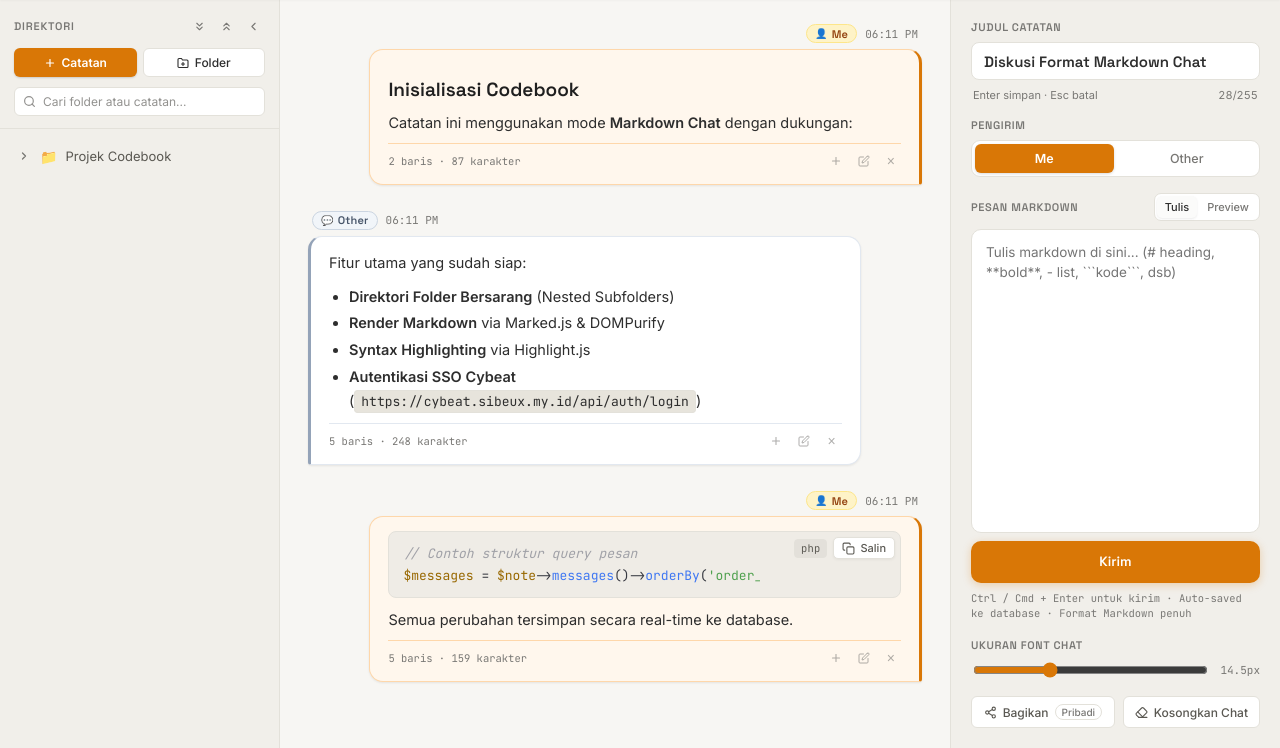
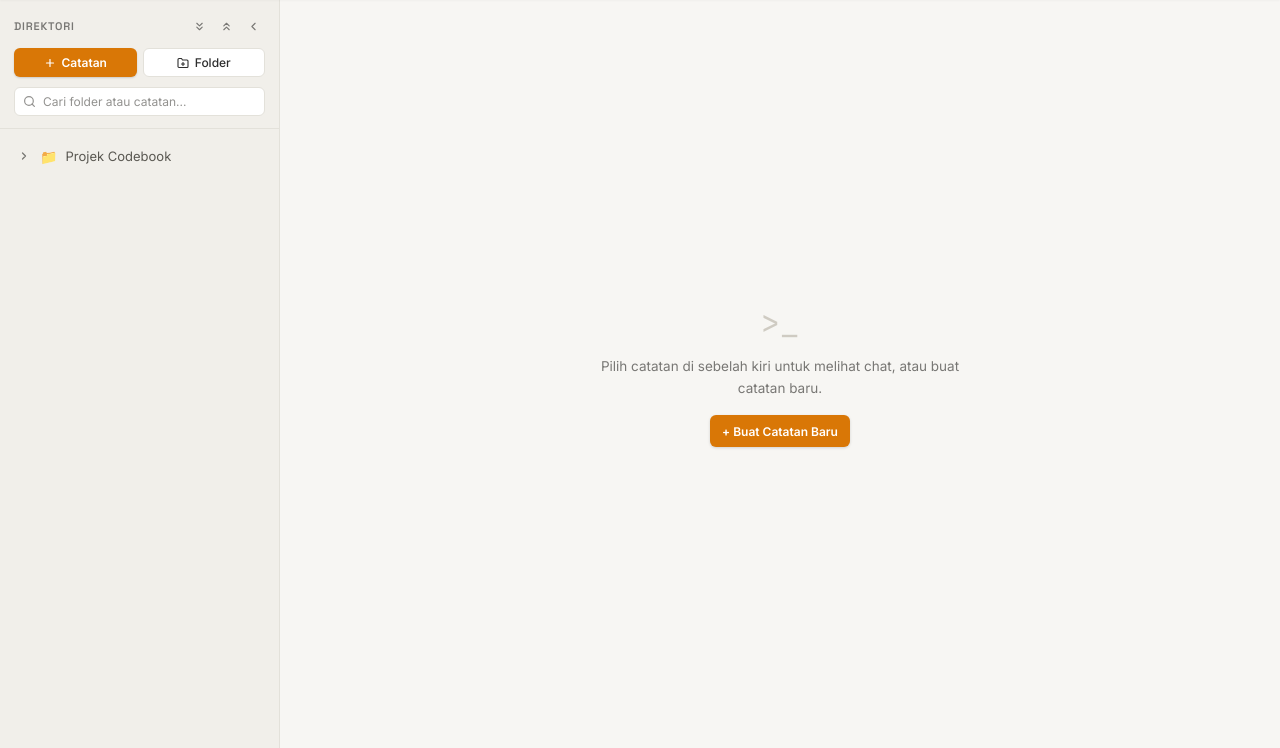
Before and after one commit to sibeux/codebook, a Laravel app: page / in a window 1280 px wide. Shown: the part 52-800 px from the top of the page. Run offline with Laravel 12, Linux system fonts and the light colour scheme; a user stored in the database is signed in; data comes from the database, SQL or seed files in the repository; some libraries are stand-ins or nearby versions.

Commit message:
refactor(workspace): remove fallback note selection and update empty state message
- Removed fallback logic that selected the most recent note if no active note was found
- Updated empty state message to prompt user to select a note or create a new one
- Changed button text from "Create First Note" to "Create New Note" for clarity

```diff
--- a/app/Http/Controllers/WorkspaceController.php
+++ b/app/Http/Controllers/WorkspaceController.php
@@ -67,14 +67,6 @@ class WorkspaceController extends Controller
                 ->find($activeNoteId);
         }
 
-        if (! $activeNote) {
-            // Pick most recent note if available
-            $activeNote = Note::where('user_id', $userId)
-                ->with('messages')
-                ->orderBy('updated_at', 'desc')
-                ->first();
-        }
-
         return view('workspace.index', compact('folders', 'flatFolderTree', 'rootNotes', 'activeNote'));
     }
 }
--- a/resources/views/workspace/index.blade.php
+++ b/resources/views/workspace/index.blade.php
@@ -123,8 +123,8 @@
         <div id="thread">
             <div class="empty-state" id="no-note-state" style="{{ $activeNote ? 'display:none;' : '' }}">
                 <div class="glyph">&gt;_</div>
-                <p>Tidak ada catatan yang dipilih. Pilih catatan dari panel kiri atau buat catatan baru.</p>
-                <button class="icon-btn btn-primary" onclick="openNewNoteModal()" style="margin:16px auto 0;">&#43; Buat Catatan Pertama</button>
+                <p>Pilih catatan di sebelah kiri untuk melihat chat, atau buat catatan baru.</p>
+                <button class="icon-btn btn-primary" onclick="openNewNoteModal()" style="margin:16px auto 0;">&#43; Buat Catatan Baru</button>
             </div>
 
             <div class="empty-state" id="empty-state" style="{{ ($activeNote && $activeNote->messages->count() === 0) ? 'display:block;' : 'display:none;' }}">
```
